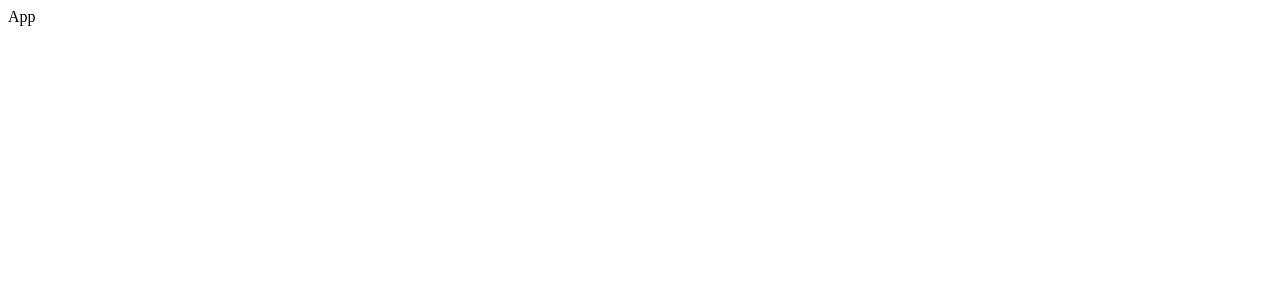
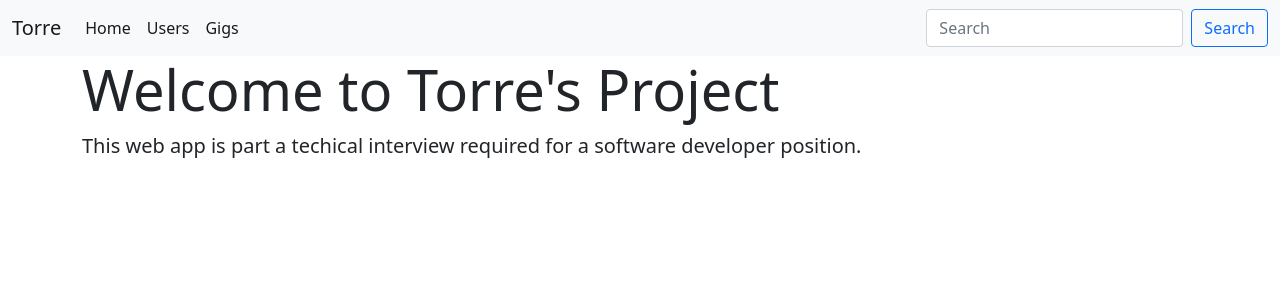
Before and after one commit to asgutierrez/torre_app, a React (Create React App) app: page / in a window 1280 px wide. Shown: the top 300 px of the page. Built offline with nearby package versions, Linux system fonts and the light colour scheme.

Commit message:
[Prepare]: Installing preparation libraries

```diff
--- a/package.json
+++ b/package.json
@@ -6,8 +6,11 @@
     "@testing-library/jest-dom": "^5.11.4",
     "@testing-library/react": "^11.1.0",
     "@testing-library/user-event": "^12.1.10",
+    "bootstrap": "^4.5.3",
+    "framer-motion": "^3.1.1",
     "react": "^17.0.1",
     "react-dom": "^17.0.1",
+    "react-router-dom": "^5.2.0",
     "react-scripts": "4.0.1",
     "web-vitals": "^0.2.4"
   },
--- a/public/index.html
+++ b/public/index.html
@@ -10,6 +10,10 @@
       content="Web site created using create-react-app"
     />
     <link rel="apple-touch-icon" href="%PUBLIC_URL%/logo192.png" />
+    <link href="https://cdn.jsdelivr.net/npm/bootstrap@5.0.0-beta1/dist/css/bootstrap.min.css" rel="stylesheet"
+      integrity="sha384-giJF6kkoqNQ00vy+HMDP7azOuL0xtbfIcaT9wjKHr8RbDVddVHyTfAAsrekwKmP1" crossorigin="anonymous">
+    <script src="https://cdn.jsdelivr.net/npm/bootstrap@5.0.0-beta1/dist/js/bootstrap.bundle.min.js"
+      integrity="sha384-ygbV9kiqUc6oa4msXn9868pTtWMgiQaeYH7/t7LECLbyPA2x65Kgf80OJFdroafW" crossorigin="anonymous"></script>
     <!--
       manifest.json provides metadata used when your web app is installed on a
       user's mobile device or desktop. See https://developers.google.com/web/fundamentals/web-app-manifest/
--- a/src/App.js
+++ /dev/null
@@ -1,5 +0,0 @@
-function App() {
-  return <div className='App'>App</div>;
-}
-
-export default App;
--- /dev/null
+++ b/src/components/Gigs/Gigs.js
@@ -0,0 +1,3 @@
+export default function Gigs() {
+  return <p>Gigs</p>;
+}
--- /dev/null
+++ b/src/components/Home/Home.js
@@ -0,0 +1,13 @@
+export default function Home() {
+  return (
+    <div className='jumbotron jumbotron-fluid'>
+      <div className='container'>
+        <h1 className='display-4'>Welcome to Torre's Project</h1>
+        <p className='lead'>
+          This web app is part a techical interview required for a software
+          developer position.
+        </p>
+      </div>
+    </div>
+  );
+}
--- /dev/null
+++ b/src/components/Navigation/Navbar.js
@@ -0,0 +1,56 @@
+import { Link } from 'react-router-dom';
+
+function Navbar() {
+  return (
+    <nav className='navbar navbar-expand-lg navbar-light bg-light'>
+      <div className='container-fluid'>
+        <Link className='navbar-brand' to='/'>
+          Torre
+        </Link>
+        <button
+          className='navbar-toggler'
+          type='button'
+          data-bs-toggle='collapse'
+          data-bs-target='#navbarSupportedContent'
+          aria-controls='navbarSupportedContent'
+          aria-expanded='false'
+          aria-label='Toggle navigation'
+        >
+          <span className='navbar-toggler-icon'></span>
+        </button>
+        <div className='collapse navbar-collapse' id='navbarSupportedContent'>
+          <ul className='navbar-nav me-auto mb-2 mb-lg-0'>
+            <li className='nav-item'>
+              <Link className='nav-link active' aria-current='page' to='/'>
+                Home
+              </Link>
+            </li>
+            <li className='nav-item'>
+              <Link className='nav-link active' aria-current='page' to='/users'>
+                Users
+              </Link>
+            </li>
+            <li className='nav-item'>
+              <Link className='nav-link active' aria-current='page' to='/gigs'>
+                Gigs
+              </Link>
+            </li>
+          </ul>
+          <form className='d-flex'>
+            <input
+              className='form-control me-2'
+              type='search'
+              placeholder='Search'
+              aria-label='Search'
+            />
+            <button className='btn btn-outline-primary' type='submit'>
+              Search
+            </button>
+          </form>
+        </div>
+      </div>
+    </nav>
+  );
+}
+
+export default Navbar;
--- /dev/null
+++ b/src/components/Users/Users.js
@@ -0,0 +1,3 @@
+export default function Users() {
+  return <p>Users</p>;
+}
--- /dev/null
+++ b/src/containers/App.js
@@ -0,0 +1,26 @@
+import { BrowserRouter as Router, Route, Switch } from 'react-router-dom';
+import Users from '../components/Users/Users';
+import Home from '../components/Home/Home';
+import Navbar from '../components/Navigation/Navbar';
+import Gigs from '../components/Gigs/Gigs';
+
+function App() {
+  return (
+    <Router>
+      <Navbar />
+      <Switch>
+        <Route exact path='/'>
+          <Home />
+        </Route>
+        <Route path='/users'>
+          <Users />
+        </Route>
+        <Route path='/gigs'>
+          <Gigs />
+        </Route>
+      </Switch>
+    </Router>
+  );
+}
+
+export default App;
--- a/src/index.js
+++ b/src/index.js
@@ -1,6 +1,6 @@
 import React from 'react';
 import ReactDOM from 'react-dom';
-import App from './App';
+import App from './containers/App';
 import reportWebVitals from './reportWebVitals';
 
 ReactDOM.render(
```
Also changed, not shown: 2 other files (tests, documents, lock files or other folders).
